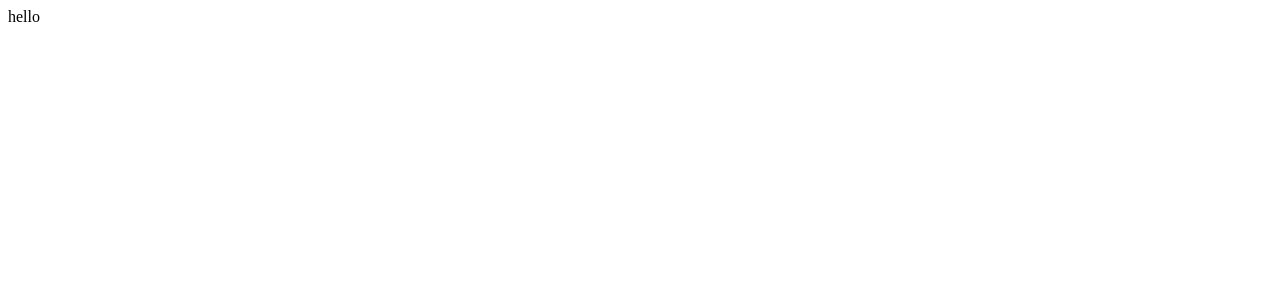
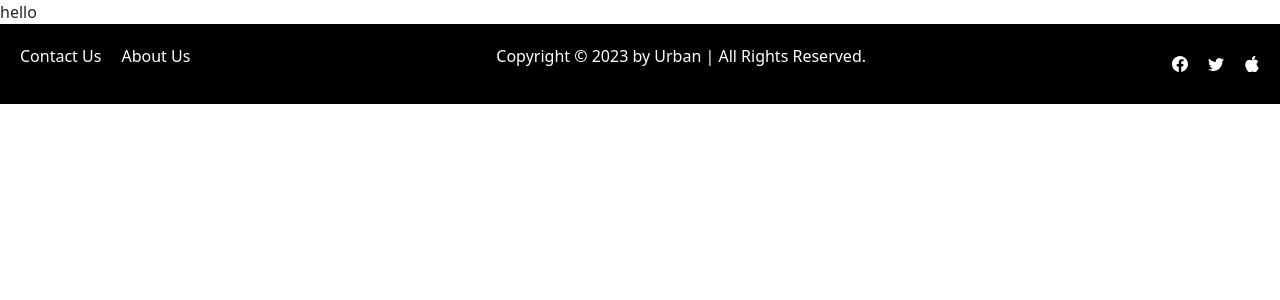
Before and after one commit to Gitanjali-Sahoo/Fullstack-Team8, a React (Vite) app in the folder frontend/: page / in a window 1280 px wide. Shown: the top 300 px of the page. Built offline with nearby package versions, Linux system fonts and the light colour scheme.

Commit message:
created component folder

```diff
--- a/frontend/package.json
+++ b/frontend/package.json
@@ -11,8 +11,12 @@
   },
   "dependencies": {
     "axios": "^1.4.0",
+    "bootstrap": "^5.2.3",
     "react": "^18.2.0",
-    "react-dom": "^18.2.0"
+    "react-bootstrap": "^2.7.4",
+    "react-bootstrap-icons": "^1.10.3",
+    "react-dom": "^18.2.0",
+    "styled-components": "^6.0.0-rc.1"
   },
   "devDependencies": {
     "@types/react": "^18.0.28",
--- a/frontend/src/App.jsx
+++ b/frontend/src/App.jsx
@@ -1,15 +1,14 @@
-
 import './App.css'
+import 'bootstrap/dist/css/bootstrap.min.css'
+import Footer from './components/Footer'
 
 function App() {
-
-
-  return (
-    <>
-hello
-
-    </>
-  )
+    return (
+        <>
+            hello
+            <Footer />
+        </>
+    )
 }
 
 export default App
--- /dev/null
+++ b/frontend/src/components/Footer.jsx
@@ -0,0 +1,80 @@
+import { Facebook, Twitter, Apple } from 'react-bootstrap-icons'
+import styled from 'styled-components'
+
+function Footer() {
+    return (
+        <Wrap>
+            <div className="footer-container">
+                <div className="footer-content">
+                    <div className="footer-text">
+                        <p>Contact Us</p>
+                        <p>About Us</p>
+                    </div>
+                    <div className="footer-copyright">
+                        <p>
+                            Copyright &copy; 2023 by Urban | All Rights
+                            Reserved.
+                        </p>
+                    </div>
+                    <div className="footer-icon">
+                        <Facebook />
+                        <Twitter />
+                        <Apple />
+                    </div>
+                </div>
+            </div>
+        </Wrap>
+    )
+}
+
+export default Footer
+
+// Using styled components
+const Wrap = styled.div`
+    background-color: black;
+
+    .footer-container {
+        color: white;
+        display: flex;
+        flex-direction: column;
+        justify-content: center;
+        align-items: center;
+        gap: 20px;
+        padding: 20px;
+    }
+
+    .footer-content {
+        display: flex;
+        justify-content: space-between;
+        align-items: center;
+        width: 100%;
+    }
+
+    .footer-text {
+        display: flex;
+        gap: 20px;
+    }
+
+    .footer-icon {
+        display: flex;
+        gap: 20px;
+    }
+    @media screen and (min-width: 768px) {
+        .footer-container {
+            flex-direction: row;
+
+        }
+
+        .footer-content {
+            flex-direction: row;
+            justify-content: space-between;
+            align-items: center;
+            width: 100%;
+        }
+
+        .footer-text {
+            flex-direction: row;
+            gap: 20px;
+        }
+    }
+`
```
Also changed, not shown: frontend/src/App.css (line endings or trailing spaces), 1 other file (tests, documents, lock files or other folders).
